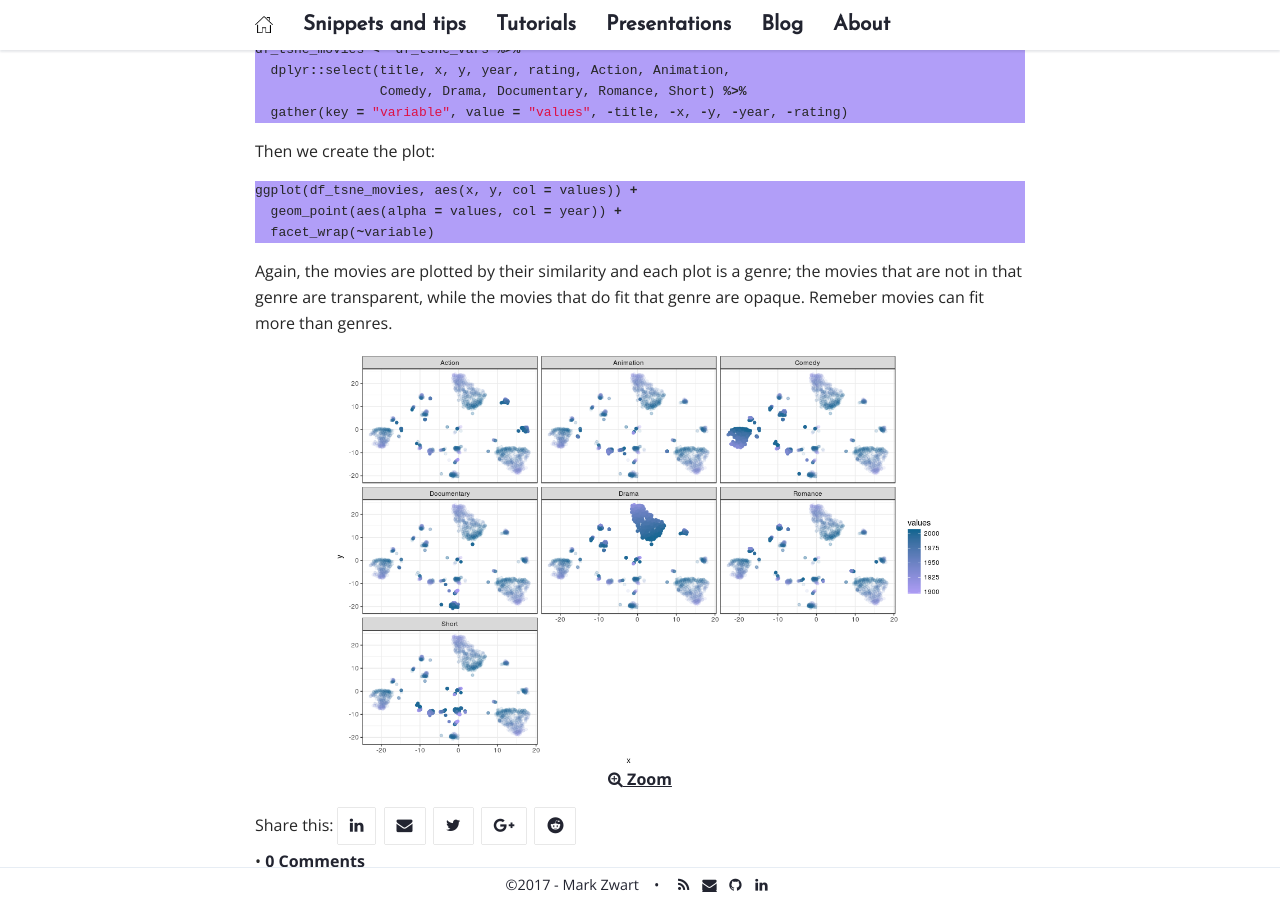
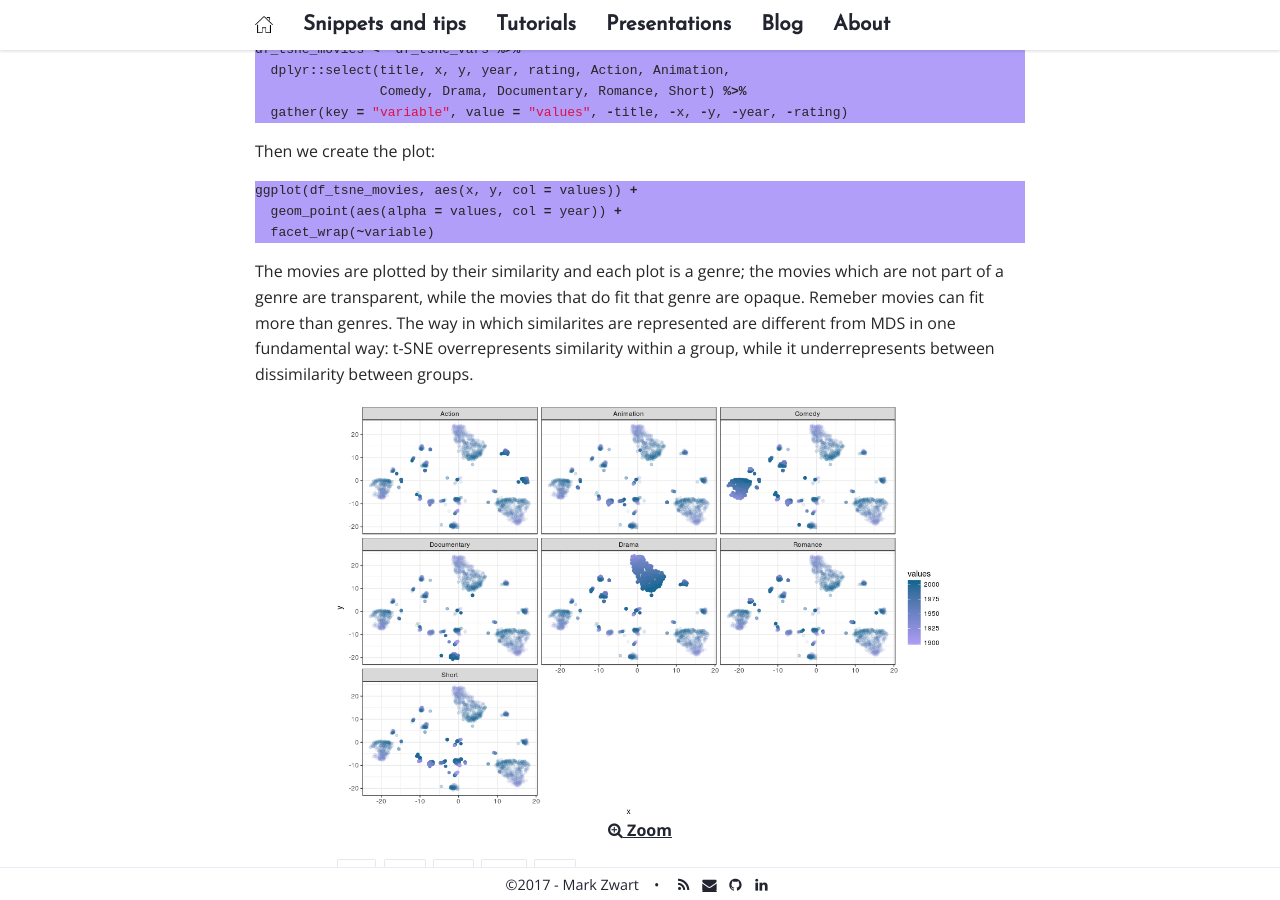
Before and after one commit to mark-me/mark-me.github.io, a Jekyll site: the page built from _pages/tutorials/distance-measures/distance-measures.md, in a window 1280 px wide and 900 px high, scrolled down 9911 px. Built offline with Jekyll 4.4.1, drawn with Linux system fonts in a browser that asks for light colours; nearby versions of some CDN libraries; comment, search, counter and statistics services are not loaded; some of the changed text lies outside the part shown.

Commit message:
Update distance-measures.md

````diff
--- a/_pages/tutorials/distance-measures/distance-measures.md
+++ b/_pages/tutorials/distance-measures/distance-measures.md
@@ -257,7 +257,7 @@
   facet_wrap(~variable) +
   guides(alpha = FALSE)
 ```
-The movies are plotted by their similarity and each plot is a genre; the movies that are not in that genre are transparent, while the movies that do fit that genre are opaque. Remeber movies can fit more than genres.
+The movies are plotted by their similarity and each plot is a genre; the movies which are not part of a genre are transparent, while the movies that do fit that genre are opaque. Remeber movies can fit more than genres.
 
 {:refdef: style="text-align: center;"}
 <a href="/_pages/tutorials/distance-measures/mds-gower.png" target="_blank">
@@ -303,7 +303,7 @@
   facet_wrap(~variable)
 ```
 
-Again, the movies are plotted by their similarity and each plot is a genre; the movies that are not in that genre are transparent, while the movies that do fit that genre are opaque. Remeber movies can fit more than genres.
+The movies are plotted by their similarity and each plot is a genre; the movies which are not part of a genre are transparent, while the movies that do fit that genre are opaque. Remeber movies can fit more than genres. The way in which similarites are represented are different from MDS in one fundamental way: t-SNE overrepresents similarity within a group, while it underrepresents between dissimilarity between groups.
 
 {:refdef: style="text-align: center;"}
 <a href="/_pages/tutorials/distance-measures/t-sne-gower.png" target="_blank">
````
